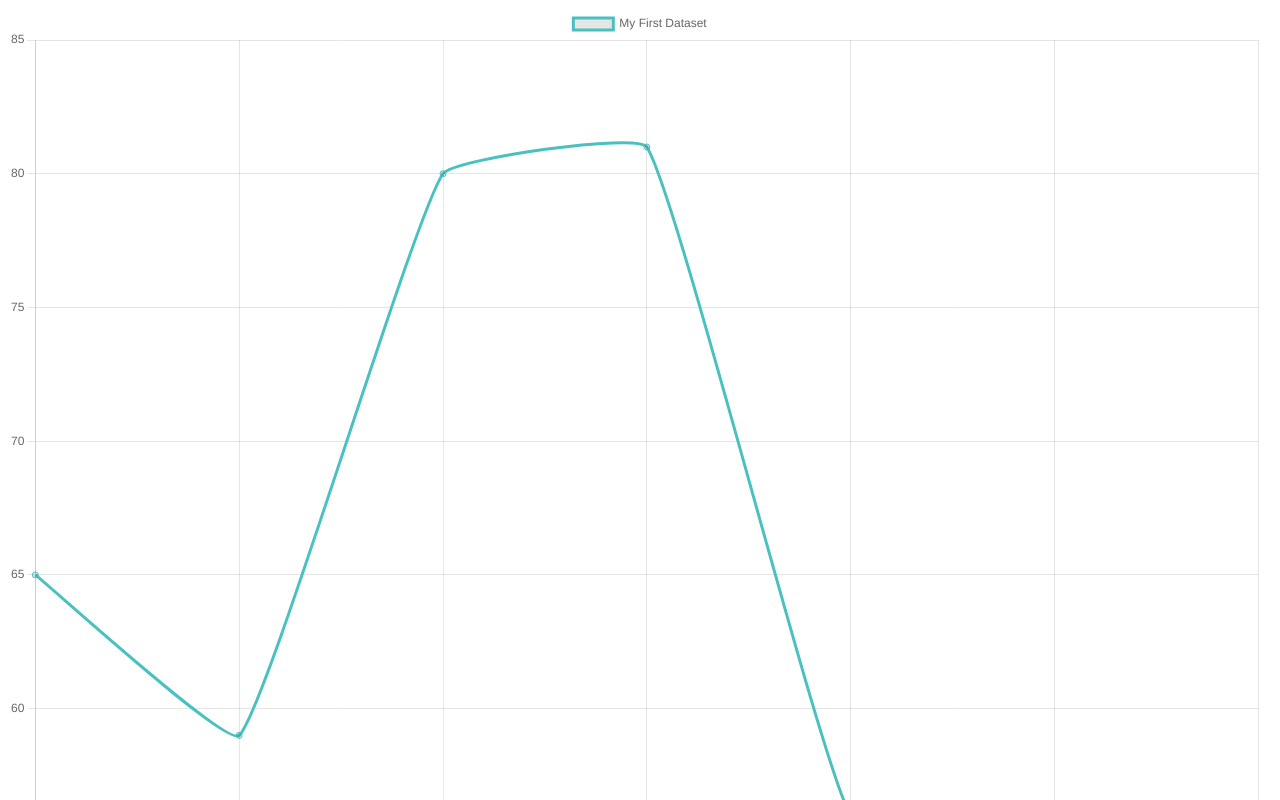
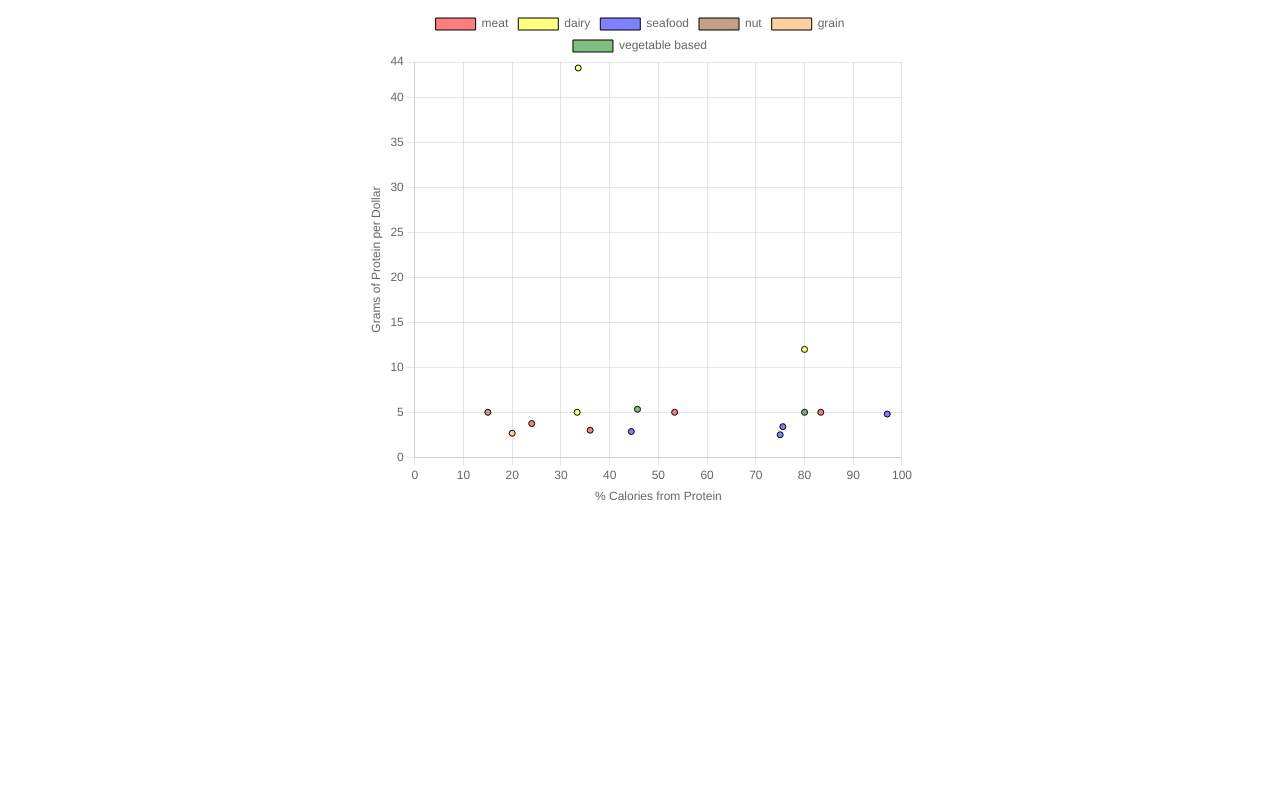
Before and after one commit to kychow/d3_chart, a website built with webpack: page public/index.html in a window 1280 px wide. Shown: the top 800 px of the page. Built offline with nearby package versions, Linux system fonts and the light colour scheme; files whose address does not match are found by name.

Commit message:
Deploy to Vercel, add screencaps in assets folder, add webpack

```diff
--- a/package.json
+++ b/package.json
@@ -4,7 +4,7 @@
   "description": "",
   "main": "index.js",
   "scripts": {
-    "build": "tsc",
+    "build":  "webpack --mode production",
     "start": "webpack serve --mode development"
   },
   "keywords": [],
--- a/public/index.html
+++ b/public/index.html
@@ -3,11 +3,17 @@
 <head>
   <meta charset="UTF-8">
   <meta name="viewport" content="width=device-width, initial-scale=1.0">
-  <title>Chart.js Example</title>
+  <title>Protein Sources Comparison Chart</title>
   <script src="https://cdn.jsdelivr.net/npm/chart.js"></script>
+  <style>
+    #myChart {
+      display: block;
+      margin: 0 auto; /* This will horizontally center the canvas element */
+    }
+  </style>
 </head>
 <body>
-  <canvas id="myChart" width="400" height="400"></canvas>
-  <script src="dist/bundle.js"></script>
+  <canvas id="myChart" width="550" height="500"></canvas>
+  <script src="/dist/bundle.js"></script>
 </body>
 </html>
--- a/src/chart.ts
+++ b/src/chart.ts
@@ -19,7 +19,7 @@ interface FoodItem {
 const mockFoodItems: FoodItem[] = [
   { name: 'Tofu', calories: 70, protein: 8, price: 1.5, density: 0.8, type: 'vegetable-based' },
   { name: 'Protein Powder', calories: 120, protein: 24, price: 2, density: 0.9, type: 'dairy' },
-  { name: 'Shrimp', calories: 99, protein: 24, price: 5, density: 0.5, type: 'meat' },
+  { name: 'Shrimp', calories: 99, protein: 24, price: 5, density: 0.5, type: 'seafood' },
   { name: 'Egg', calories: 155, protein: 13, price: 0.3, density: 1.1, type: 'dairy' },
   { name: 'Scallop', calories: 80, protein: 15, price: 6, density: 0.6, type: 'seafood' },
   { name: 'Seitan', calories: 100, protein: 20, price: 4, density: 1.2, type: 'vegetable-based' },
@@ -91,6 +91,11 @@ const config = {
   type: 'scatter' as ChartType,
   data: data,
   options: {
+    responsive: false, // Prevent resizing
+    title: {
+      display: true,
+      text: 'Protein Comparison Chart'
+    },
     scales: {
       x: {
         type: 'linear' as 'linear',
@@ -108,7 +113,7 @@ const config = {
           text: 'Grams of Protein per Dollar'
         },
         min: 0,
-        max:  Math.ceil(maxGramsOfProteinPerDollar)
+        max: Math.ceil(maxGramsOfProteinPerDollar)
       } as ScaleOptions<'linear'>
     },
     plugins: {
@@ -122,9 +127,14 @@ const config = {
       },
       legend: {
         labels: {
-          filter: function(legendItem: { text: string; }, chartData: any) {
+          filter: function (legendItem: { text: string; }, chartData: any) {
             return Object.keys(foodGroups).includes(legendItem.text.replace(' ', '-')); // Filter out non-food group legend items
           }
+        }
+      },
+      elements: {
+        point: {
+          hoverRadius: 0, // Disable hover animation
         }
       }
     }
@@ -134,6 +144,13 @@ const config = {
 function createChart() {
   const ctx = document.getElementById('myChart') as HTMLCanvasElement;
   if (ctx) {
+    // Check if a chart instance already exists and destroy if so
+    const existingChart = Chart.getChart(ctx);
+    if (existingChart) {
+      existingChart.destroy();
+    }
+
+    // Create a new chart instance
     new Chart(ctx, config);
   }
 }
--- a/tsconfig.json
+++ b/tsconfig.json
@@ -2,7 +2,7 @@
     "compilerOptions": {
       "target": "ESNext",
       "module": "ESNext",
-      "outDir": "./dist",
+      "outDir": "public/dist",
       "moduleResolution": "node",
       "strict": true
     },
--- a/webpack.config.js
+++ b/webpack.config.js
@@ -6,7 +6,8 @@ module.exports = {
   entry: './src/chart.ts',
   output: {
     filename: 'bundle.js',
-    path: path.resolve(__dirname, 'dist'),
+    path: path.resolve(__dirname, 'public', 'dist'),
+    publicPath: '/',
   },
   resolve: {
     extensions: ['.ts', '.js'],
@@ -27,7 +28,7 @@ module.exports = {
   ],
   devServer: {
     static: {
-        directory: path.join(__dirname, 'dist'),
+        directory: path.join(__dirname, 'public'),
       },
     compress: true,
     port: 8080,
```
Also changed, not shown: 2_15_24.png (deleted), 2_15_24_2.png (deleted), README.md, assets/demo.gif (added), assets/screenshot.png (added), dist/bundle.js (deleted), dist/chart.js (deleted), dist/index.html (deleted), public/dist/bundle.js (added), public/dist/bundle.js.LICENSE.txt (added), public/dist/chart.js (added), public/dist/index.html (added), vercel.json (added), 2 other files.
